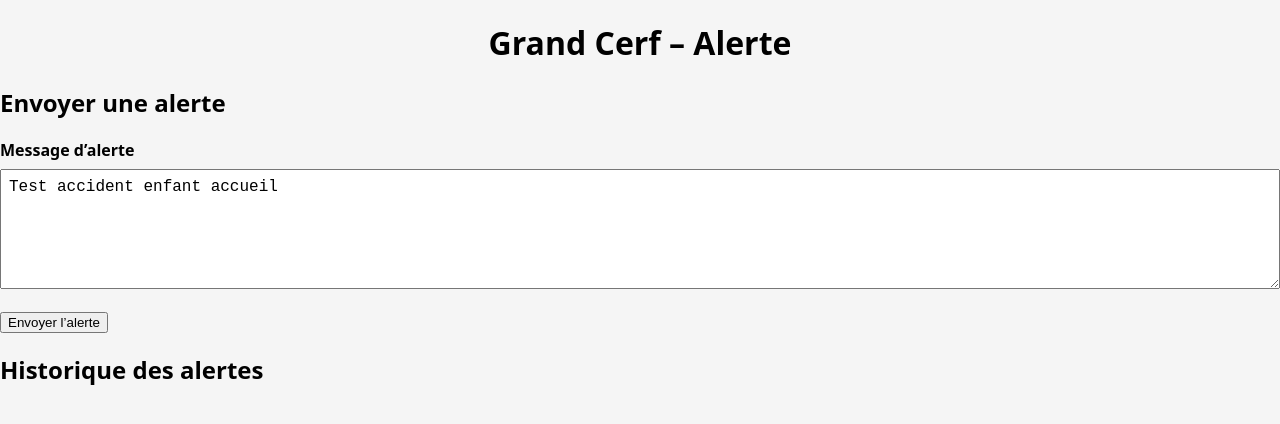
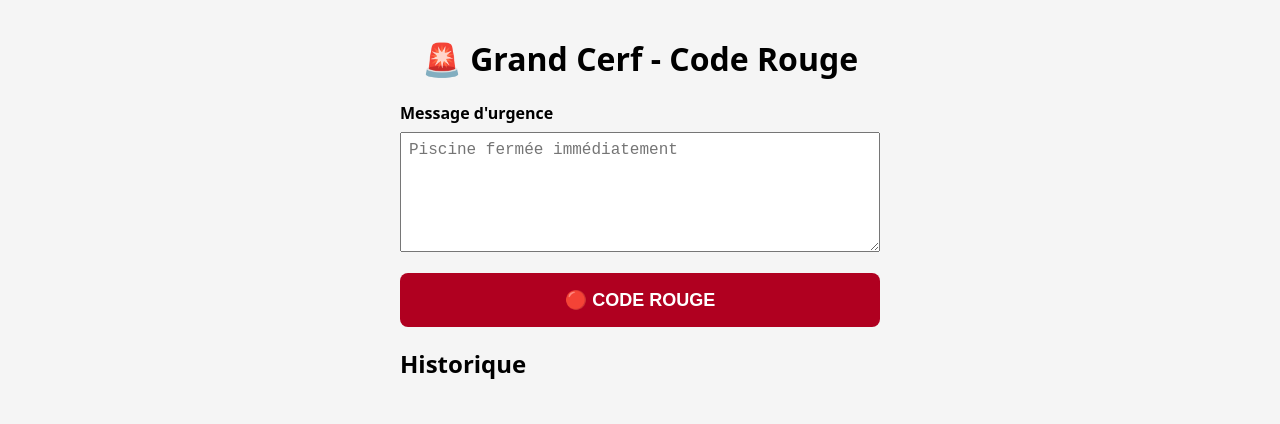
Before and after one commit to Isbiengood/grand-cerf-alerte, a plain HTML site: page index.html in a window 1280 px wide. Drawn offline with Linux system fonts and the light colour scheme.

Commit message:
Update HTML structure and content for alerts

```diff
--- a/index.html
+++ b/index.html
@@ -1,15 +1,18 @@
 <!DOCTYPE html>
 <html lang="fr">
 <head>
-  <meta charset="UTF-8">
-  <title>Grand Cerf – Alerte</title>
-  <meta name="viewport" content="width=device-width, initial-scale=1.0">
+  <meta charset="UTF-8" />
+  <title>Grand Cerf - Code Rouge</title>
+  <meta name="viewport" content="width=device-width, initial-scale=1.0" />
 
-  <!-- Manifest -->
-  <link rel="manifest" href="manifest.json">
+  <!-- Manifest PWA -->
+  <link rel="manifest" href="manifest.json" />
+
+  <!-- Icône -->
+  <link rel="icon" href="logo.png" />
 
   <!-- Styles -->
-  <link rel="stylesheet" href="style.css">
+  <link rel="stylesheet" href="style.css" />
 
   <!-- OneSignal SDK -->
   <script src="https://cdn.onesignal.com/sdks/web/v16/OneSignalSDK.page.js" defer></script>
@@ -19,39 +22,26 @@
     OneSignalDeferred.push(async function(OneSignal) {
       await OneSignal.init({
         appId: "92df196d-df7e-49bf-a9d5-ce548979b922",
+        // IMPORTANT : à ajuster plus tard si tu veux limiter à certains domaines
+        safari_web_id: null
       });
-    });
-
-    // 🔥 Forcer l’affichage du prompt d’abonnement
-    OneSignalDeferred.push(async function(OneSignal) {
-      try {
-        await OneSignal.showSlidedownPrompt();
-      } catch (e) {
-        console.error("Erreur prompt OneSignal :", e);
-      }
     });
   </script>
 </head>
 <body>
-  <header>
-    <h1>Grand Cerf – Alerte</h1>
-  </header>
+  <div class="container">
+    <h1>🚨 Grand Cerf - Code Rouge</h1>
 
-  <main>
-    <section>
-      <h2>Envoyer une alerte</h2>
-      <form id="alert-form">
-        <label for="message">Message d’alerte</label>
-        <textarea id="message" name="message" rows="3">Test accident enfant accueil</textarea>
-        <button type="submit">Envoyer l’alerte</button>
-      </form>
-    </section>
+    <label for="message">Message d'urgence</label>
+    <textarea id="message" placeholder="Piscine fermée immédiatement"></textarea>
 
-    <section>
-      <h2>Historique des alertes</h2>
-      <ul id="history"></ul>
-    </section>
-  </main>
+    <button id="btn-code-rouge">🔴 CODE ROUGE</button>
+
+    <div id="status"></div>
+
+    <h2>Historique</h2>
+    <ul id="historique"></ul>
+  </div>
 
   <script src="app.js"></script>
 </body>
```
